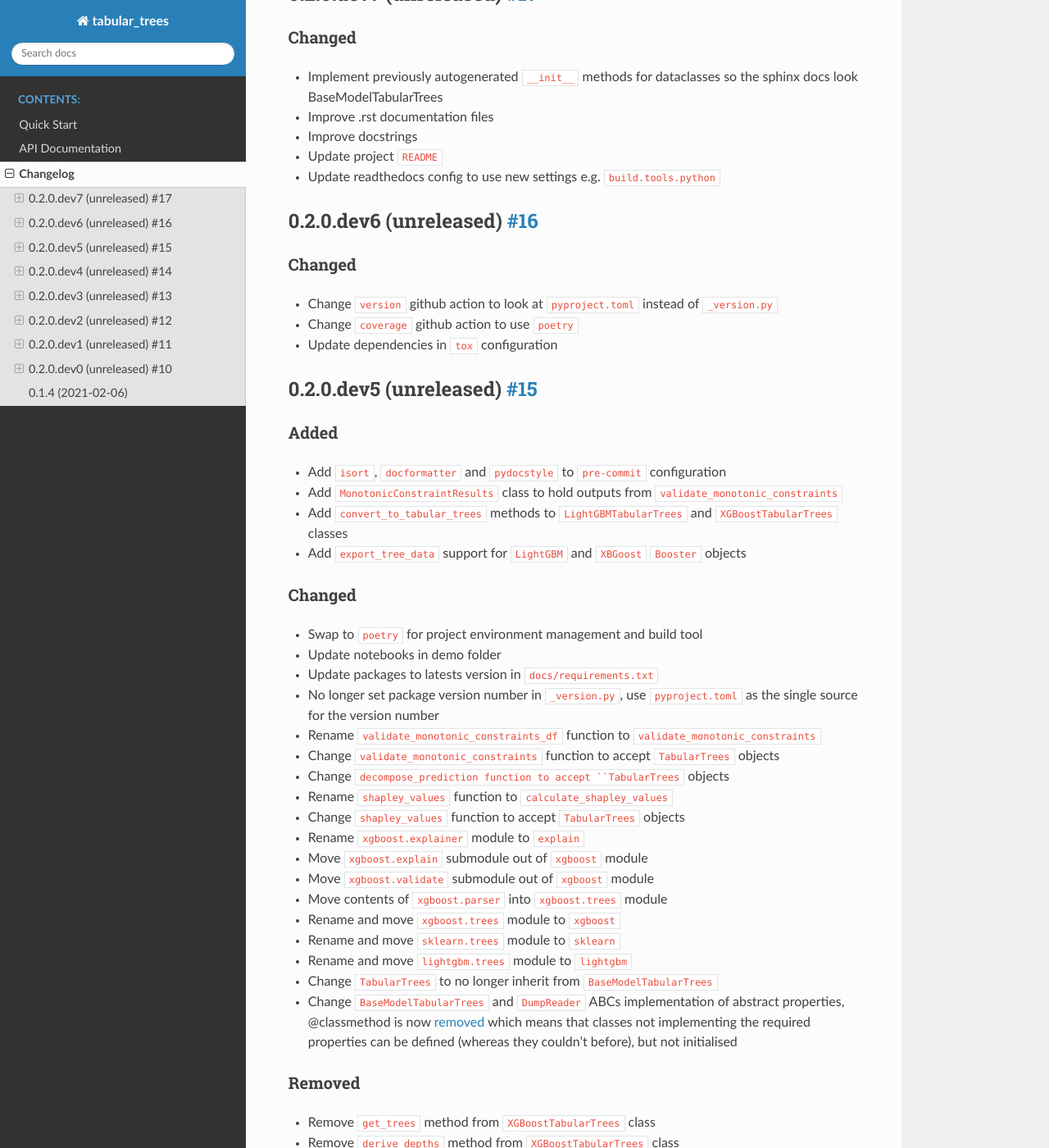
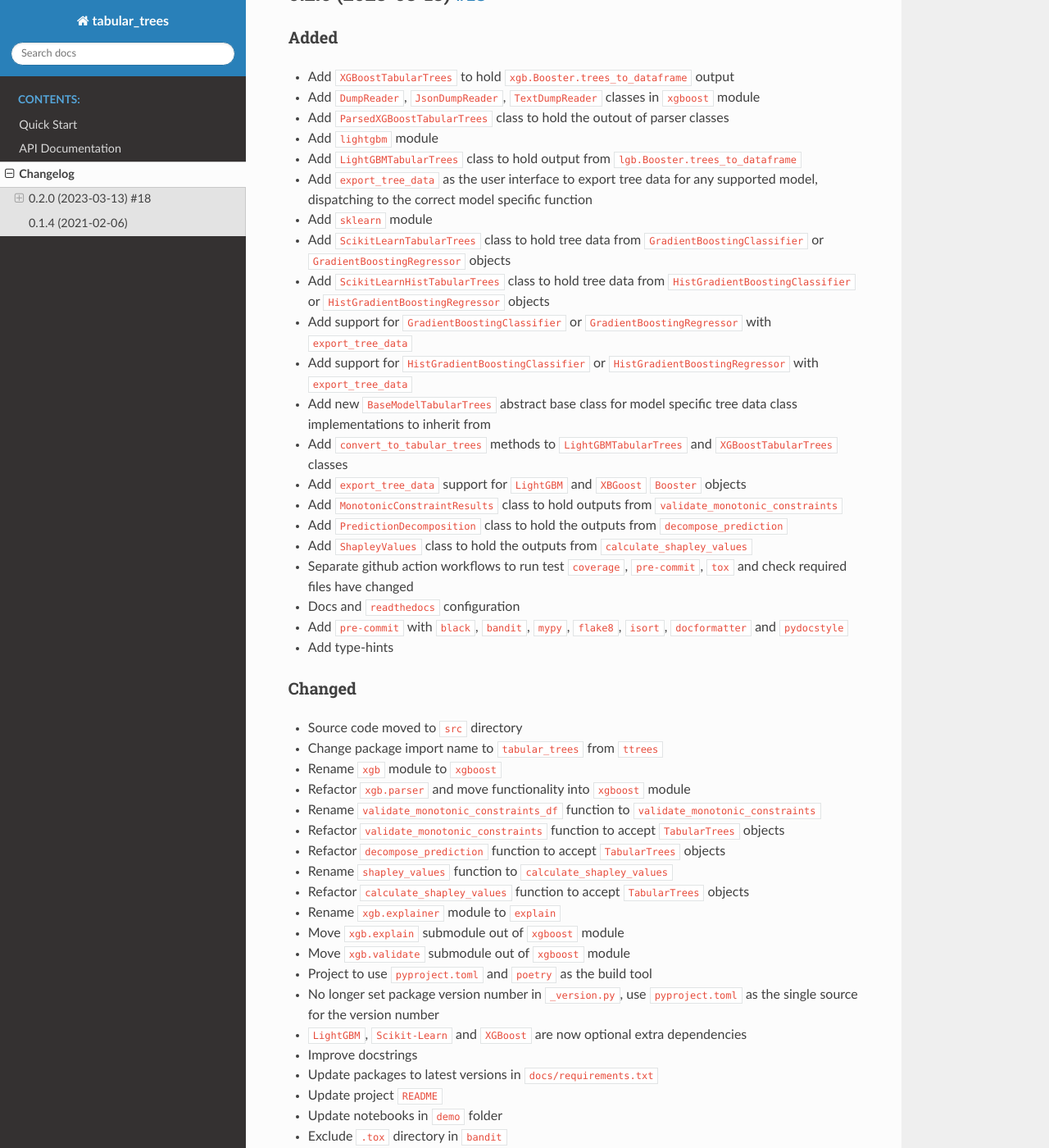
Before and after one commit to richardangell/tabular-trees, a Sphinx documentation site: the page built from docs/source/changelog.rst, in a window 1280 px wide and 1400 px high, scrolled down 648 px. Shown: the whole window at 82% size. Built offline with Sphinx 7.4.7 and the Read the Docs theme 2.0.0, drawn with Linux system fonts in a browser that asks for light colours; some of the changed text lies outside the part shown.

Commit message:
Feature/release 020 (#18)
* change TabularTrees back to inherit from BaseModelTabularTrees so it can reuse the __post_init__ method

* increment verion number to 0.2.0

* change description in pyproject.toml

* add check that get_root_node_given_tree is callable in TabularTrees.__init__

* add some info to the quick-start page in the docs

* change lightgbm, scikit-learn and xgboost to be optional extra dependencies rather than dependency groups

* change pandas dependency version to be ^1.0.0

* add urls and update licence name in pyproject.toml

* condense changelog for all 0.2.0 dev changes

* update README to include optional dependencies

* update year on licence

* update coverage github action to use extras instead of dependency groups

* update docs/requirements.txt to specify optional dependencies

```diff
--- a/CHANGELOG.rst
+++ b/CHANGELOG.rst
@@ -16,134 +16,59 @@
 
 Each individual change should have a link to the pull request after the description of the change.
 
-0.2.0.dev7 (unreleased) `#17 <https://github.com/richardangell/tabular-trees/pull/17>`_
----------------------------------------------------------------------------------------
-
-Changed
-^^^^^^^
-- Implement previously autogenerated ``__init__`` methods for dataclasses so the sphinx docs look BaseModelTabularTrees
-- Improve .rst documentation files
-- Improve docstrings
-- Update project ``README``
-- Update readthedocs config to use new settings e.g. ``build.tools.python``
-
-0.2.0.dev6 (unreleased) `#16 <https://github.com/richardangell/tabular-trees/pull/16>`_
----------------------------------------------------------------------------------------
-
-Changed
-^^^^^^^
-- Change ``version`` github action to look at ``pyproject.toml`` instead of ``_version.py``
-- Change ``coverage`` github action to use ``poetry``
-- Update dependencies in ``tox`` configuration
-
-0.2.0.dev5 (unreleased) `#15 <https://github.com/richardangell/tabular-trees/pull/15>`_
----------------------------------------------------------------------------------------
-
-Added
-^^^^^
-- Add ``isort``, ``docformatter`` and ``pydocstyle`` to ``pre-commit`` configuration
-- Add ``MonotonicConstraintResults`` class to hold outputs from ``validate_monotonic_constraints``
-- Add ``convert_to_tabular_trees`` methods to ``LightGBMTabularTrees`` and ``XGBoostTabularTrees`` classes
-- Add ``export_tree_data`` support for ``LightGBM`` and ``XBGoost`` ``Booster`` objects
-
-Changed
-^^^^^^^
-- Swap to ``poetry`` for project environment management and build tool
-- Update notebooks in demo folder
-- Update packages to latests version in ``docs/requirements.txt``
-- No longer set package version number in ``_version.py``, use ``pyproject.toml`` as the single source for the version number
-- Rename ``validate_monotonic_constraints_df`` function to ``validate_monotonic_constraints``
-- Change ``validate_monotonic_constraints`` function to accept ``TabularTrees`` objects
-- Change ``decompose_prediction function to accept ``TabularTrees`` objects
-- Rename ``shapley_values`` function to ``calculate_shapley_values``
-- Change ``shapley_values`` function to accept ``TabularTrees`` objects
-- Rename ``xgboost.explainer`` module to ``explain``
-- Move ``xgboost.explain`` submodule out of ``xgboost`` module
-- Move ``xgboost.validate`` submodule out of ``xgboost`` module
-- Move contents of ``xgboost.parser`` into ``xgboost.trees`` module
-- Rename and move ``xgboost.trees`` module to ``xgboost``
-- Rename and move ``sklearn.trees`` module to ``sklearn``
-- Rename and move ``lightgbm.trees`` module to ``lightgbm``
-- Change ``TabularTrees`` to no longer inherit from ``BaseModelTabularTrees``
-- Change ``BaseModelTabularTrees`` and ``DumpReader`` ABCs implementation of abstract properties, @classmethod is now `removed <https://docs.python.org/3.11/whatsnew/3.11.html#language-builtins>`_ which means that classes not implementing the required properties can be defined (whereas they couldn't before), but not initialised
-
-Removed
-^^^^^^^
-- Remove ``get_trees`` method from ``XGBoostTabularTrees`` class
-- Remove ``derive_depths`` method from ``XGBoostTabularTrees`` class
-- Remove ``check_tree_data`` method from ``TabularTrees`` class
-- Remove ``calculate_number_nodes`` method from ``TabularTrees`` class
-- Remove ``calculate_number_leaf_nodes`` method from ``TabularTrees`` class
-- Remove ``calculate_max_depth_trees`` method from ``TabularTrees`` class
-- Remove ``calculate_number_trees`` method from ``TabularTrees`` class
-- Remove ``__post_post_init__`` method from ``BaseModelTabularTrees`` class
-
-0.2.0.dev4 (unreleased) `#14 <https://github.com/richardangell/tabular-trees/pull/14>`_
----------------------------------------------------------------------------------------
-
-Changed
-^^^^^^^
-- Update ``xgboost.trees.XGBoostTabularTrees`` and ``ParsedXGBoostTabularTrees`` to inherit from ``trees.BaseModelTabularTrees``
-
-0.2.0.dev3 (unreleased) `#13 <https://github.com/richardangell/tabular-trees/pull/13>`_
----------------------------------------------------------------------------------------
-
-Added
-^^^^^
-- Add ``sklearn`` module
-- Add ``sklearn.trees.ScikitLearnTabularTrees`` class to hold tree data from ``GradientBoostingClassifier`` or ``GradientBoostingRegressor`` objects
-- Add ``export_tree_data__gradient_boosting_model`` to export tree data from ``GradientBoostingClassifier`` or ``GradientBoostingRegressor`` objects to ``ScikitLearnTabularTrees``
-- Add ``sklearn.trees.ScikitLearnHistTabularTrees`` class to hold tree data from ``HistGradientBoostingClassifier`` or ``HistGradientBoostingRegressor`` objects
-- Add ``export_tree_data__hist_gradient_boosting_model`` function to export tree data from from ``HistGradientBoostingClassifier`` or ``HistGradientBoostingRegressor`` objects to ``ScikitLearnHistTabularTrees``
-- Add new ``trees.BaseModelTabularTrees`` abstract base class for model specific tree data class implementations to inherit from
-- Add ``trees.export_tree_data`` as the user interface to export tree data for any supported model, dispatching to the correct model specific function
-
-Changed
-^^^^^^^
-- Change ``lightgbm.trees.LightGBMTabularTrees`` to inherit from ``trees.BaseModelTabularTrees``
-
-0.2.0.dev2 (unreleased) `#12 <https://github.com/richardangell/tabular-trees/pull/12>`_
----------------------------------------------------------------------------------------
-
-Added
-^^^^^
-- Add ``lightgbm.trees.LightGBMTabularTrees`` class to hold output from ``lgb.Booster.trees_to_dataframe``
-
-0.2.0.dev1 (unreleased) `#11 <https://github.com/richardangell/tabular-trees/pull/11>`_
----------------------------------------------------------------------------------------
+0.2.0 (2023-03-13) `#18 <https://github.com/richardangell/tabular-trees/pull/18>`_
+----------------------------------------------------------------------------------
 
 Added
 ^^^^^
 
 - Add ``XGBoostTabularTrees`` to hold ``xgb.Booster.trees_to_dataframe`` output
+- Add ``DumpReader``, ``JsonDumpReader``, ``TextDumpReader`` classes in ``xgboost`` module
 - Add ``ParsedXGBoostTabularTrees`` class to hold the outout of parser classes
-- Add ``DumpReader``, ``JsonDumpReader``, ``TextDumpReader`` classes in ``xgboost.parser`` module.
+- Add ``lightgbm`` module
+- Add ``LightGBMTabularTrees`` class to hold output from ``lgb.Booster.trees_to_dataframe``
+- Add ``export_tree_data`` as the user interface to export tree data for any supported model, dispatching to the correct model specific function
+- Add ``sklearn`` module
+- Add ``ScikitLearnTabularTrees`` class to hold tree data from ``GradientBoostingClassifier`` or ``GradientBoostingRegressor`` objects
+- Add ``ScikitLearnHistTabularTrees`` class to hold tree data from ``HistGradientBoostingClassifier`` or ``HistGradientBoostingRegressor`` objects
+- Add support for ``GradientBoostingClassifier`` or ``GradientBoostingRegressor`` with ``export_tree_data``
+- Add support for ``HistGradientBoostingClassifier`` or ``HistGradientBoostingRegressor`` with ``export_tree_data``
+- Add new ``BaseModelTabularTrees`` abstract base class for model specific tree data class implementations to inherit from
+- Add ``convert_to_tabular_trees`` methods to ``LightGBMTabularTrees`` and ``XGBoostTabularTrees`` classes
+- Add ``export_tree_data`` support for ``LightGBM`` and ``XBGoost`` ``Booster`` objects
+- Add ``MonotonicConstraintResults`` class to hold outputs from ``validate_monotonic_constraints``
+- Add ``PredictionDecomposition`` class to hold the outputs from ``decompose_prediction``
+- Add ``ShapleyValues`` class to hold the outputs from ``calculate_shapley_values``
+- Separate github action workflows to run test ``coverage``, ``pre-commit``, ``tox`` and check required files have changed
+- Docs and ``readthedocs`` configuration
+- Add ``pre-commit`` with ``black``, ``bandit``, ``mypy``, ``flake8``, ``isort``, ``docformatter`` and ``pydocstyle``
+- Add type-hints
 
 Changed
 ^^^^^^^
 
+- Source code moved to ``src`` directory
+- Change package import name to ``tabular_trees`` from ``ttrees``
 - Rename ``xgb`` module to ``xgboost``
-- Exclude .tox directory in ``bandit``
-- Refactor ``xgboost.parser`` and move some functionality into ``xgboost.trees`` classes
-
-0.2.0.dev0 (unreleased) `#10 <https://github.com/richardangell/tabular-trees/pull/10>`_
----------------------------------------------------------------------------------------
-
-Added
-^^^^^
-
-- Separate github action workflows to run test ``coverage``, ``pre-commit``, ``tox`` and check required files have changed
-- Docs
-- Pipfile for development environment
-- ``pre-commit`` with ``black``, ``bandit``, ``mypy`` and ``flake8``
-
-Changed
-^^^^^^^
-
-- Project to use ``pyproject.toml`` and ``flit`` as the build tool
-- Tox configuration
-- Source code moved to src directory
-- Package import name to ``tabular_trees`` from ``ttrees``
+- Refactor ``xgb.parser`` and move functionality into ``xgboost`` module
+- Rename ``validate_monotonic_constraints_df`` function to ``validate_monotonic_constraints``
+- Refactor ``validate_monotonic_constraints`` function to accept ``TabularTrees`` objects
+- Refactor ``decompose_prediction`` function to accept ``TabularTrees`` objects
+- Rename ``shapley_values`` function to ``calculate_shapley_values``
+- Refactor ``calculate_shapley_values`` function to accept ``TabularTrees`` objects
+- Rename ``xgb.explainer`` module to ``explain``
+- Move ``xgb.explain`` submodule out of ``xgboost`` module
+- Move ``xgb.validate`` submodule out of ``xgboost`` module
+- Project to use ``pyproject.toml`` and ``poetry`` as the build tool
+- No longer set package version number in ``_version.py``, use ``pyproject.toml`` as the single source for the version number
+- ``LightGBM``, ``Scikit-Learn`` and ``XGBoost`` are now optional extra dependencies
+- Improve docstrings
+- Update packages to latest versions in ``docs/requirements.txt``
+- Update project ``README``
+- Update notebooks in ``demo`` folder
+- Exclude ``.tox`` directory in ``bandit``
+- Dependency matrix in ``tox`` configuration
+- Update dependencies in ``tox`` configuration
 
 0.1.4 (2021-02-06)
 ------------------
--- a/docs/requirements.txt
+++ b/docs/requirements.txt
@@ -1,4 +1,4 @@
-tabular_trees
+tabular_trees[lightgbm, sklearn, xgboost]
 Sphinx==6.1.3
 sphinx-rtd-theme==1.2.0
 numpydoc==1.5.0
--- a/docs/source/quick-start.rst
+++ b/docs/source/quick-start.rst
@@ -3,7 +3,18 @@
 
 Welcome to the quick start guide for ``tabular_trees``.
 
-``tabular_trees`` provides functionality to turn tree based models into tabular structures for analysis.
+Tree based models (specifically GBMs) from ``xgboost``, ``lightgbm`` or ``scikit-learn`` can be exported to ``TabularTrees`` objects for further analysis.
+
+So far the following models are supported:
+
+- `LightGBM Booster <https://lightgbm.readthedocs.io/en/latest/pythonapi/lightgbm.Booster.html>`_
+- `Scikit-Learn HistGradientBoostingClassifier <https://scikit-learn.org/stable/modules/generated/sklearn.ensemble.HistGradientBoostingClassifier.html>`_
+- `Scikit-Learn HistGradientBoostingRegressor <https://scikit-learn.org/stable/modules/generated/sklearn.ensemble.HistGradientBoostingRegressor.html>`_
+- `Scikit-Learn GradientBoostingClassifier <https://scikit-learn.org/stable/modules/generated/sklearn.ensemble.GradientBoostingClassifier.html>`_
+- `Scikit-Learn GradientBoostingRegressor <https://scikit-learn.org/stable/modules/generated/sklearn.ensemble.GradientBoostingRegressor.html>`_
+- `XGBoost Booster <https://xgboost.readthedocs.io/en/stable/python/python_api.html#xgboost.Booster>`_
+
+The ``explain`` and ``validate`` modules contain functions that operate on ``TabularTrees`` objects.
 
 Installation
 --------------------
@@ -13,3 +24,35 @@
    .. code::
 
      pip install tabular_trees
+
+Intro
+--------------------
+
+Let's say we are working with ``LightGBM`` and have built a Booster. The code below creates a dummy model:
+
+.. code:: python
+
+    import numpy as np
+    import lightgbm as lgb
+
+    data = np.random.rand(500, 10)
+    label = np.random.randint(2, size=500)
+    train_data = lgb.Dataset(data, label=label)
+    param = {'num_leaves': 31, 'objective': 'binary'}
+    num_round = 10
+    bst = lgb.train(param, train_data, num_round)
+
+Then we can export the tree data to a ``TabularTrees`` object with the following:
+
+.. code:: python
+
+    from tabular_trees import export_tree_data
+
+    lightgbm_tabular_trees = export_tree_data(bst)
+    tabular_trees = lightgbm_tabular_trees.convert_to_tabular_trees()
+
+The tree data can then be inspected and further analysed:
+
+.. code:: python
+
+    tabular_trees.trees.head()
```
Also changed, not shown: README.md (+8 -2 lines), pyproject.toml (+15 -25 lines), 4 other files.
